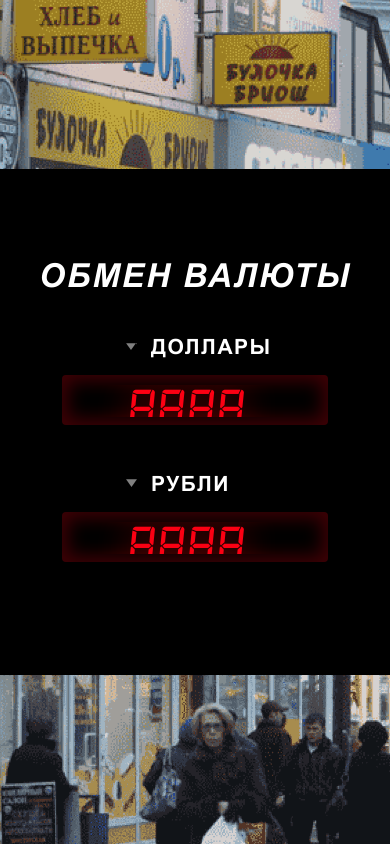
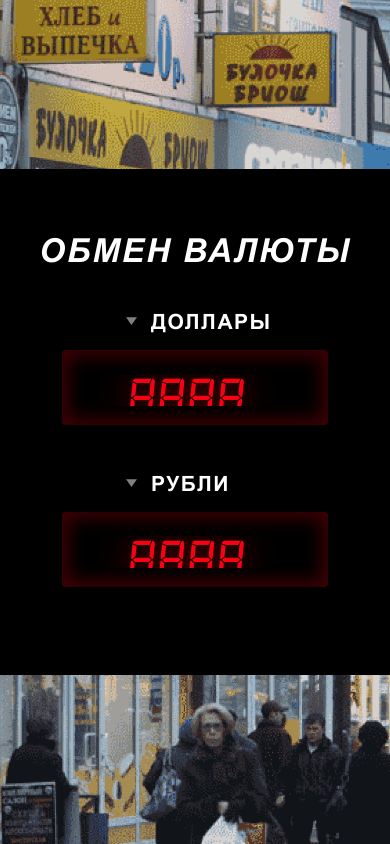
Before and after one commit to evgeny-matveev/money-exchange-mvp, a website built with Parcel: page index.html in a window 390 px wide. Built offline with nearby package versions, Linux system fonts and the light colour scheme; no server answers.

Commit message:
fix input height for android phones

```diff
--- a/index.scss
+++ b/index.scss
@@ -80,10 +80,11 @@ input {
   overflow: hidden;
 
   width: 63vw;
+  height: 18vw;
   margin: 0 auto;
   margin-top: 4vw;
   margin-bottom: 12vw;
-  padding: 10px 10px 8px 10px;
+  padding: 5px 10px 0 10px;
 
   text-align: center; white-space: nowrap;
   letter-spacing: 2px;
```
